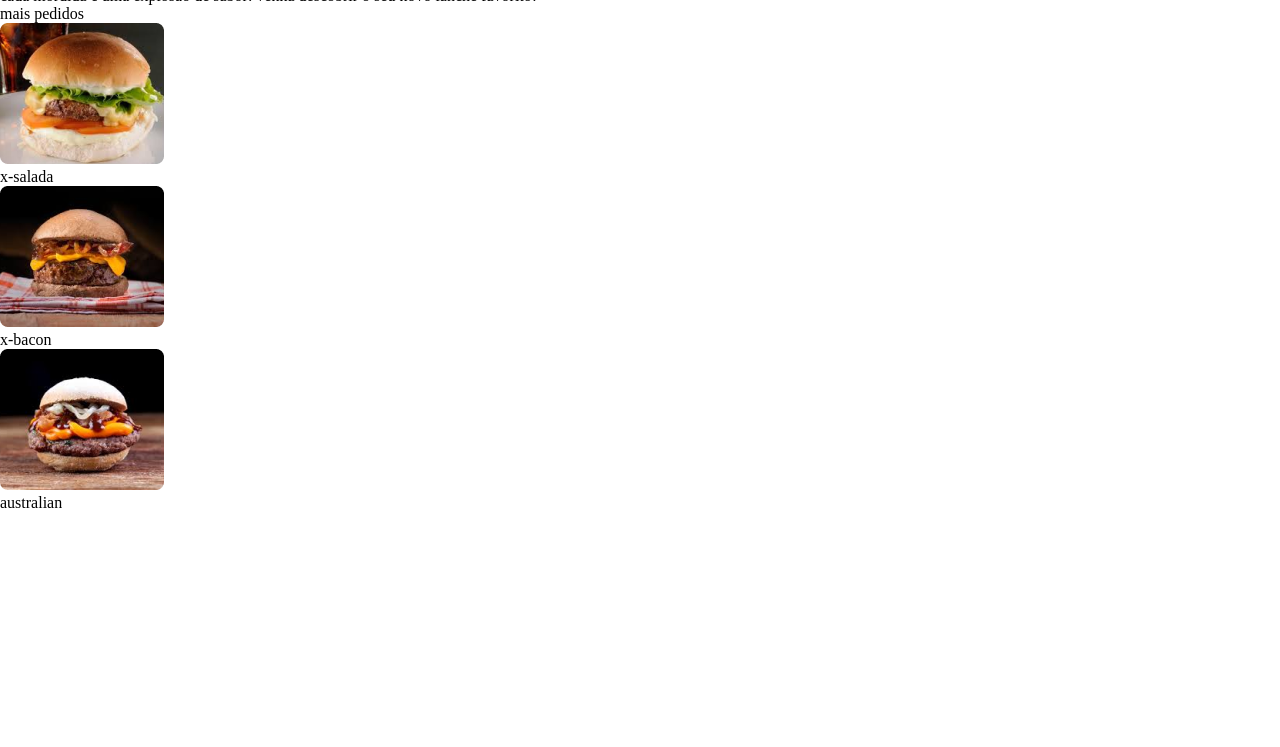
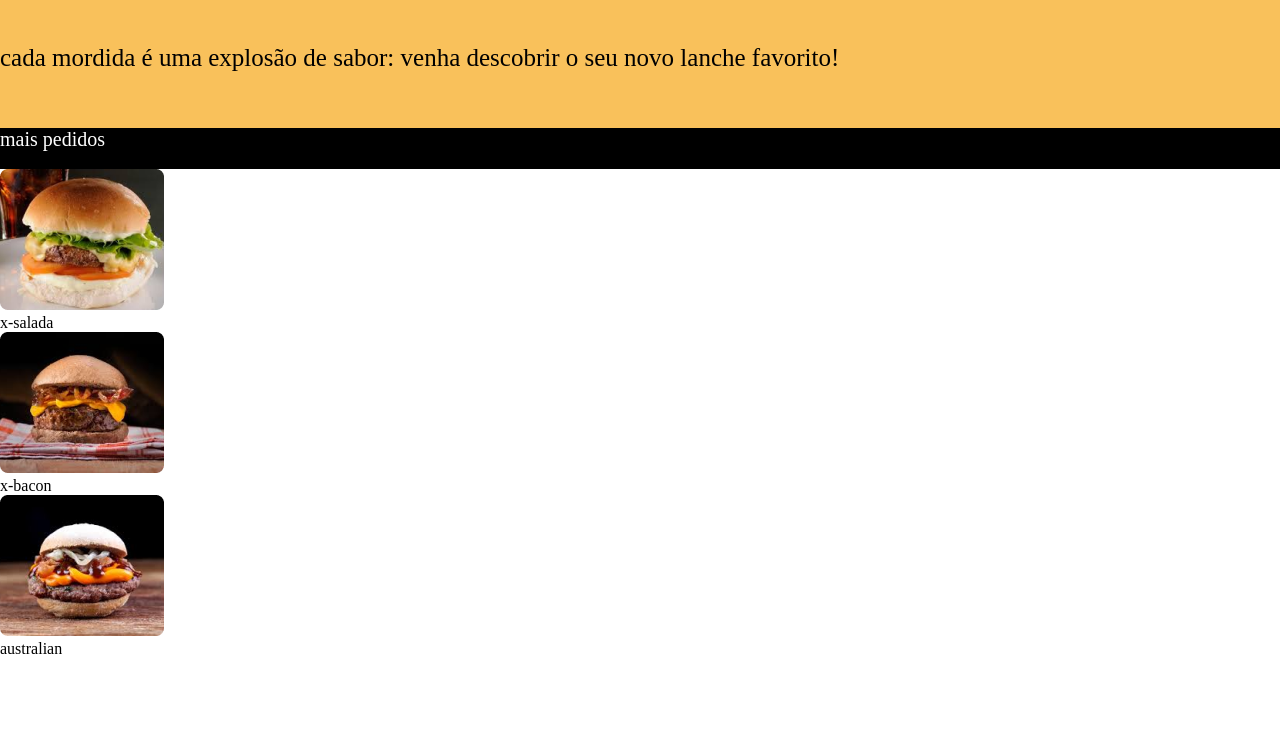
Before and after one commit to DiogoSC01/cardapio-hamburgueria, a plain HTML site: page index.html in a window 1280 px wide. Shown: the part 53-800 px from the top of the page. Drawn offline with Linux system fonts and the light colour scheme.

Commit message:
novas alterações

```diff
--- a/index.html
+++ b/index.html
@@ -33,7 +33,9 @@
         <div class="titulo-1">
             <p>mais pedidos</p>
         </div>
+    </section>
 
+    <section>
         <div>
             <img src="./img/x-salada.png" alt="imagem-hamburger">
             <p>x-salada</p>
@@ -46,7 +48,7 @@
             <img src="./img/australian.png" alt="imagem-hamburger">
             <p>australian</p>
         </div>
-    </section>
+</section>
 
 </body>
 
--- a/styles.css
+++ b/styles.css
@@ -36,5 +36,24 @@ nav {
 }
 
 .banner {
+ width: 100vw;
+ height: 141px;
+ background-color: #F9C15B;
+ font-size: 25px;
+ display: flex;
+ align-items: center;
+ text-align: center;
+}
 
+.mais-pedidos {
+    background-color: black;
+    width: 100vw;
+    height: 41px;
 }
+ .titulo-1 p {
+    font-size: 20px;
+    color: white;
+    display: flex;
+    align-items: center;
+    text-align: center;
+ }
```
